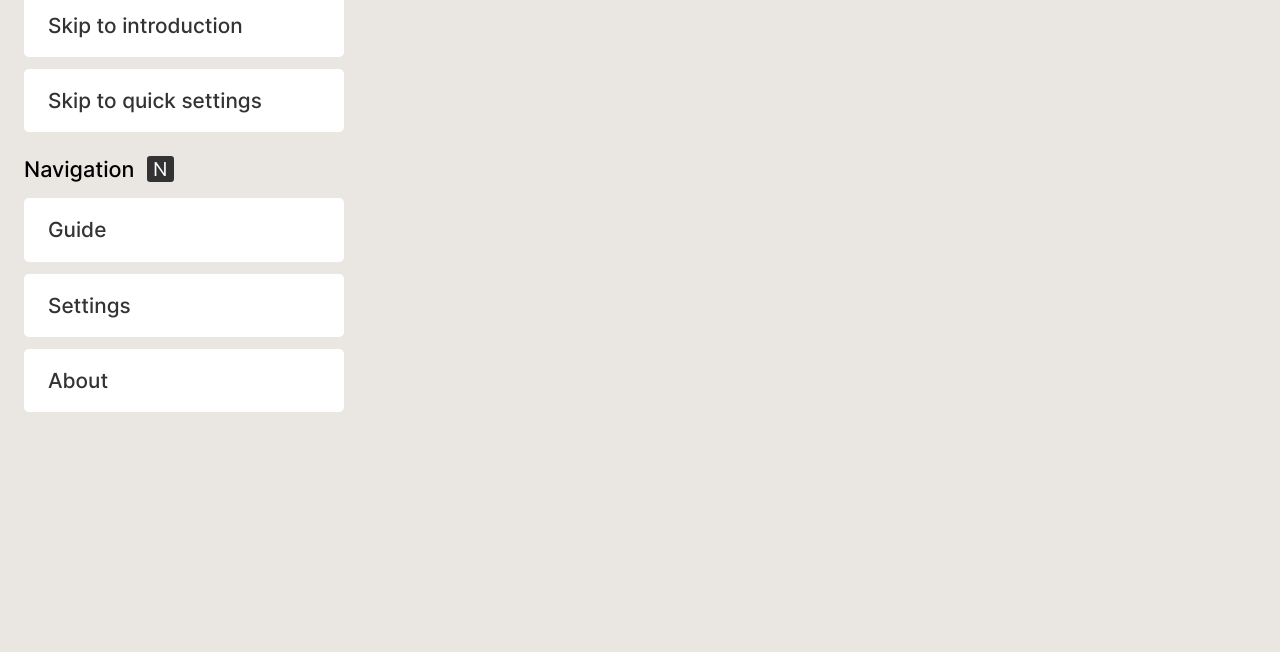
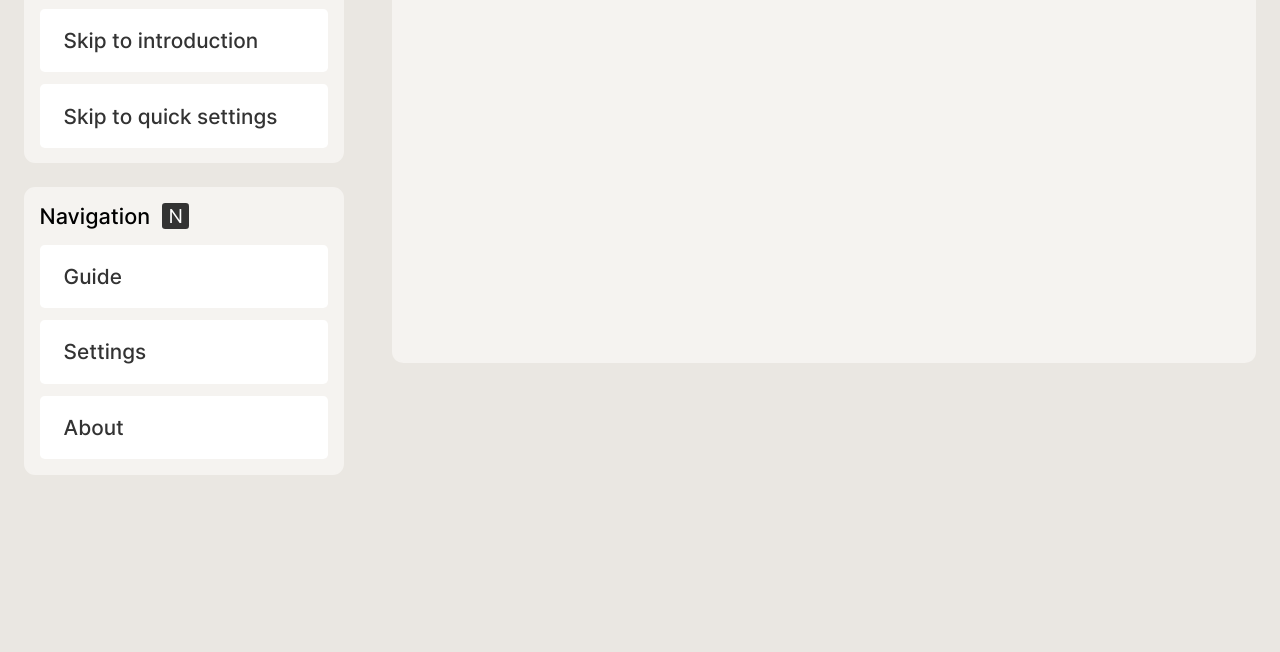
Before and after one commit to richardfxr/web-a11y-starter-guide, a Svelte app: page / in a window 1280 px wide. Shown: the part 148-800 px from the top of the page. Built offline with nearby package versions, Linux system fonts and the light colour scheme.

Commit message:
💄CSS: updated --max-width & added trans and clrs

```diff
--- a/src/styles/_variables.scss
+++ b/src/styles/_variables.scss
@@ -17,8 +17,9 @@ $breakpoint-mobile: 650px;
 
 :root {
     /* === CSS VARIABLES ====================== */
-    --max-width: calc(2 * var(--gap-md) + var(--sidebar-width) + var(--gap-lg) + 84rem); // page max width
+    --max-width: calc(2 * var(--gap-md) + var(--sidebar-width) + var(--gap-lg) + 65rem); // page max width
     --content-width: calc(100% - ());
+    --bwidth-main: 0.15rem;
     --bradius-md: 0.7rem;
     --bradius-sm: 0.3rem;
     --bradius-xs: 0.2rem;
@@ -38,10 +39,17 @@ $breakpoint-mobile: 650px;
 
     --content-pad: 0 var(--gap-md) 0 calc(var(--gap-md) + var(--sidebar-width) + var(--gap-lg));
 
+    --transition-faster: 150ms;
+    --transition-fn1: ease-in-out;
+
 
     /* === COLORS ============================= */
     // parse $colors into CSS variables
     @each $name, $value in $light {
         --clr-#{$name}: #{$value};
     }
+
+    // medium contrast color assignments
+    --clr-region-bg: var(--clr-50);
+    --clr-region-border: var(--clr-50);
 }
```
